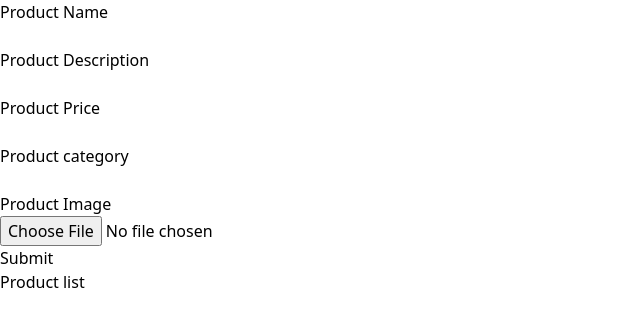
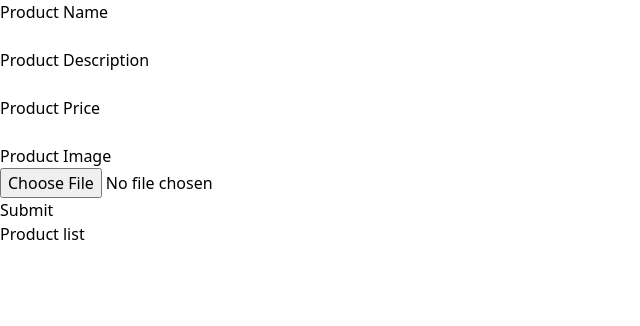
Before and after one commit to PK-Praveen-Kumar/sale_and_buy, a React (Vite) app in the folder sell_and_buy/: page /Add_product in a window 1280 px wide. Shown: the top 326 px of the page, without its empty margins (0-640 px from the left). Built offline with nearby package versions, Linux system fonts and the light colour scheme; sample sign-in values are in the browser's storage.

Commit message:
removed catagory input tag

```diff
--- a/sell_and_buy/src/components/Add_product.jsx
+++ b/sell_and_buy/src/components/Add_product.jsx
@@ -15,7 +15,6 @@ const Add_product = () => {
     const [pname , setpname] = useState('')
     const [pdescription , setpdescription] = useState('')
     const [pprice , setpprice] = useState('')
-    const [pcategory , setpcategory] = useState('')
     const [pimage , setpimage] = useState('')
 
     const handleapi =() => {
@@ -23,7 +22,6 @@ const Add_product = () => {
         formdata.append("pname" , pname)
         formdata.append("pdescription" , pdescription)
         formdata.append("pprice" , pprice)
-        formdata.append("pcategoty" , pcategory)
         formdata.append("pimage" , pimage)
         const url = 'http://localhost:4000/add-product'
         axios.post(url,formdata)
@@ -34,7 +32,7 @@ const Add_product = () => {
         })
     }
 
-    console.log(pcategory)
+
   return (
     <div>
         <div>
@@ -56,12 +54,6 @@ const Add_product = () => {
             }} />
         </div>
         <div>
-            <label htmlFor="pname">Product category</label><br />
-            <input type="text" name="product_category" id='pname' value={pcategory}  onChange={(e) => {
-                setpcategory(e.target.value)
-            }}  />
-        </div>
-        <div>
             <label htmlFor="pname">Product Image</label><br />
             <input type="file" name="product_image" id='pname' onChange={ (e) => {
                 setpimage(e.target.files[0])
--- a/sell_and_buy/src/components/Nav.jsx
+++ b/sell_and_buy/src/components/Nav.jsx
@@ -14,7 +14,7 @@ const Nav = (props) => {
           <p>nav</p>
           <input type="text" placeholder='search'  value={props.search}
           onChange={(e) => props.handlesearch(e.target.value)}/>
-          <button onClick={(e) => {props.handleclick(e.target.value)}}>search</button>
+          <button onClick={(e) => {props.handleclick( e.target.value)}}>search</button>
         </div>
         <div className='nav-button'>
 
```
Also changed, not shown: 1 other file (tests, documents, lock files or other folders).
